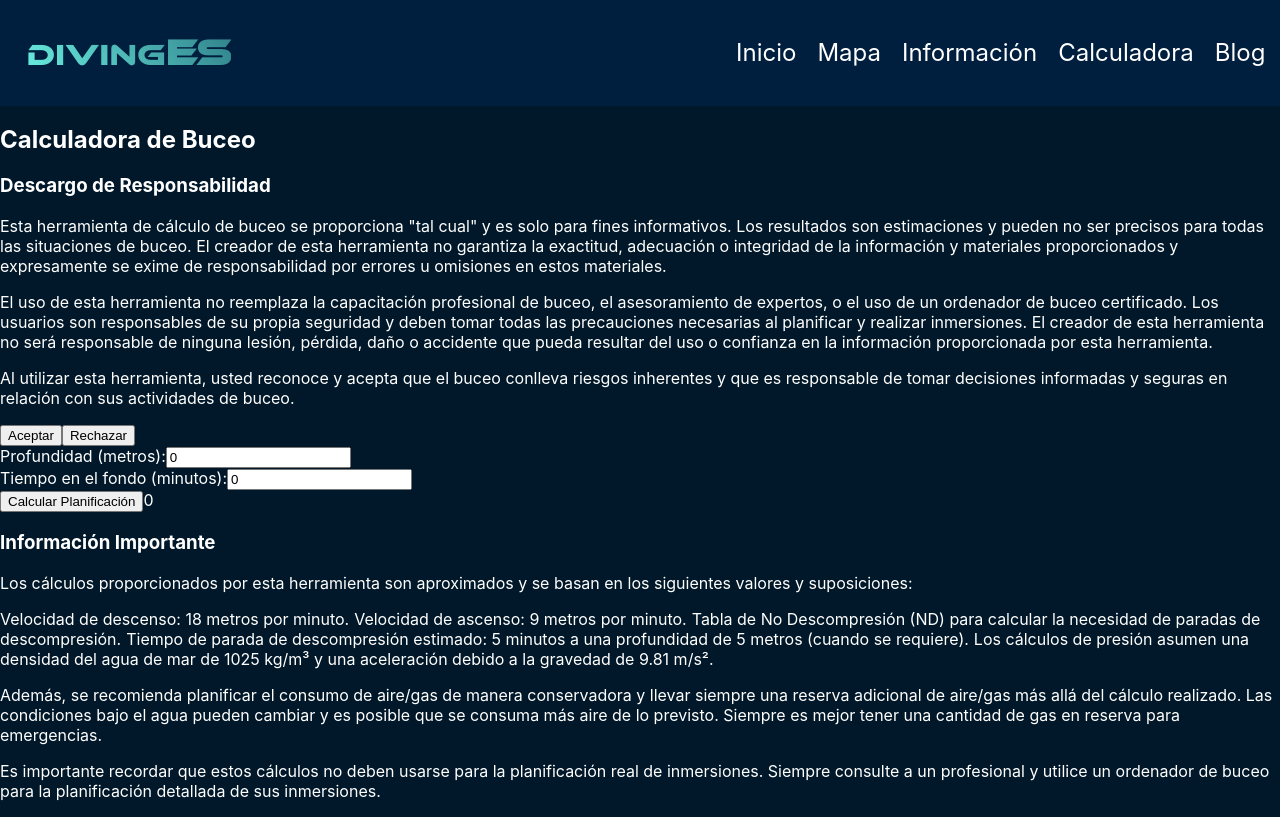
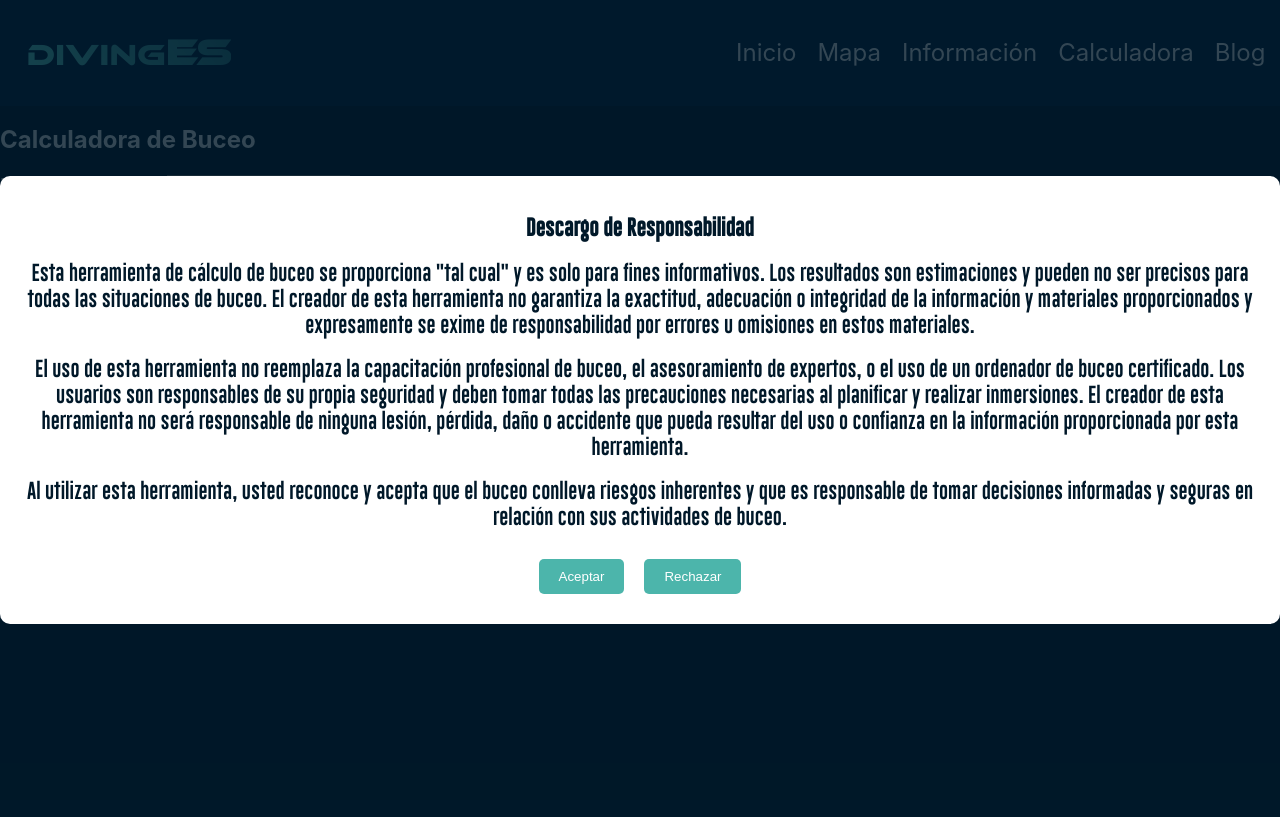
Before and after one commit to Mosorior/Diving-ES, a React (Create React App) app in the folder divinges/: page /calculadora in a window 1280 px wide. Built offline with nearby package versions, Linux system fonts and the light colour scheme.

Commit message:
Calculadora.css

```diff
--- a/divinges/src/pages/Calculadora.jsx
+++ b/divinges/src/pages/Calculadora.jsx
@@ -1,5 +1,6 @@
 import React, { useState } from 'react';
 import Navbar from '../components/Navigation/Navbar';
+import '../style/Calculadora.css';
 
 const Calculadora = () => {
     const [profundidad, setProfundidad] = useState(0);
--- /dev/null
+++ b/divinges/src/style/Calculadora.css
@@ -0,0 +1,88 @@
+/* Calculadora.css */
+@font-face {
+    font-family: 'Ethnocentric';
+    src: url('../assets/fonts/ethnocentric.otf') format('opentype');
+    font-weight: normal;
+    font-style: normal;
+  }
+
+  @font-face {
+    font-family: 'Gobold';
+    src: url('../assets/fonts/Gobold.otf') format('opentype');
+  }
+
+  .modal {
+    position: fixed;
+    top: 0;
+    left: 0;
+    width: 100%;
+    height: 100%;
+    background-color: rgba(0, 24, 41, 0.8);
+    display: flex;
+    justify-content: center;
+    align-items: center;
+    z-index: 1000;
+  }
+
+  .modal-content {
+    background-color: #fff;
+    padding: 20px;
+    border-radius: 10px;
+    text-align: center;
+    color: #001829;
+  }
+
+  .modal-content h3 {
+    font-family: 'Gobold';
+  }
+
+  .modal-content p {
+    font-family: 'Gobold';
+    font-size: 18px;
+  }
+
+  .modal-content button {
+    margin: 10px;
+    padding: 10px 20px;
+    background-color: #4cb5ab;
+    color: white;
+    border: none;
+    border-radius: 5px;
+    cursor: pointer;
+  }
+
+  .modal-content button:hover {
+    background-color: #31828b;
+  }
+
+  .calculadora-container {
+    padding: 20px;
+    text-align: center;
+  }
+
+  .calculadora-container input[type="number"] {
+    padding: 10px;
+    margin: 10px 0;
+    border-radius: 5px;
+    border: 1px solid #69ecdf;
+  }
+
+  .calculadora-container button {
+    padding: 10px 20px;
+    background-color: #4cb5ab;
+    color: white;
+    border: none;
+    border-radius: 5px;
+    cursor: pointer;
+  }
+
+  .calculadora-container button:hover {
+    background-color: #31828b;
+  }
+
+  .calculadora-container .resultados {
+    margin-top: 20px;
+    font-family: 'Gobold';
+  }
+
+  /* ... Otros estilos específicos de la página de la calculadora ... */
```
Also changed, not shown: 1 other file (tests, documents, lock files or other folders).
